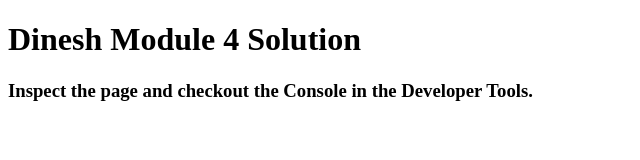
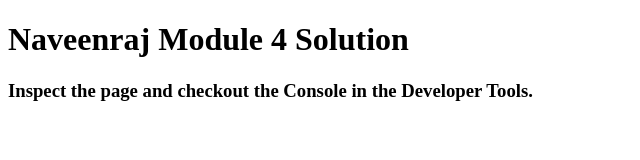
Before and after one commit to NaveenrajM12/Module4-solution, a plain HTML site: page index.html in a window 1280 px wide. Shown: the whole page, without its empty margins (0-640 px from the left). Drawn offline with Linux system fonts and the light colour scheme.

Commit message:
Update index.html

```diff
--- a/index.html
+++ b/index.html
@@ -11,7 +11,7 @@
   <script src="script.js"></script>
 </head>
 <body>
-  <h1>Dinesh Module 4 Solution</h1>
+  <h1>Naveenraj Module 4 Solution</h1>
   <h3>Inspect the page and checkout the Console in the Developer Tools.</h3>
 </body>
 </html>
```
